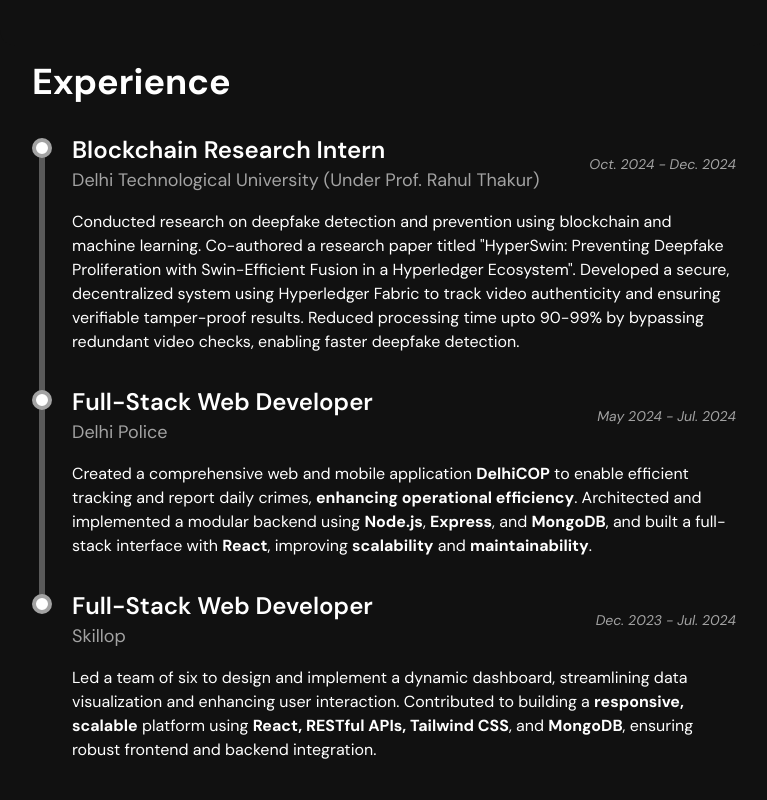
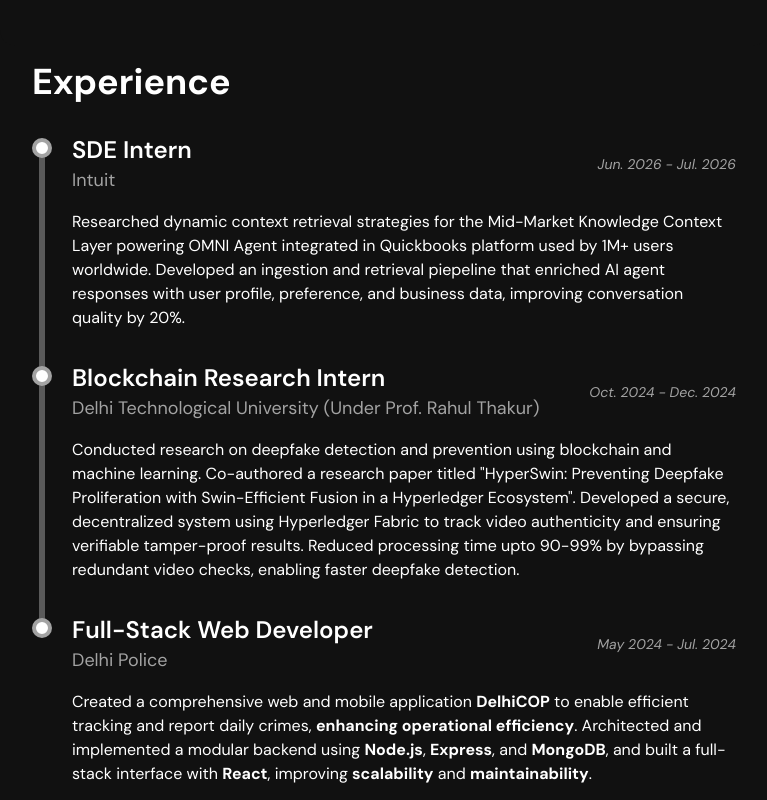
Before and after one commit to kartikbindra/portfolio-kb, a React (Create React App) app: page / in a window 1280 px wide. Shown: the part 720-1520 px from the top of the page, without its empty margins (256-1023 px from the left). Built offline with nearby package versions, Linux system fonts and the light colour scheme.

Commit message:
experience updated

```diff
--- a/src/components/Experience.jsx
+++ b/src/components/Experience.jsx
@@ -2,6 +2,15 @@
 import { Link } from "react-router-dom";
 
 const experiences = [
+  {
+    title: "SDE Intern",
+    company: "Intuit",
+    duration: "Jun. 2026 - Jul. 2026",
+    description: `<p className="mt-2">Researched dynamic context retrieval strategies for the Mid-Market Knowledge Context Layer powering
+OMNI Agent integrated in Quickbooks platform used by 1M+ users worldwide. Developed an ingestion and retrieval piepeline that enriched AI agent responses with user profile, preference,
+and business data, improving conversation quality by 20%.</p>`,
+    website: "https://www.intuit.com",
+  },
   {
     title: "Blockchain Research Intern",
     company: "Delhi Technological University (Under Prof. Rahul Thakur)",
@@ -16,13 +25,13 @@
     description: `<p className="mt-2">Created a comprehensive web and mobile application <a href="https://www.delhicop.in" target="_blank"><b>DelhiCOP</b></a> to enable efficient tracking and report daily crimes, <b>enhancing operational efficiency</b>. Architected and implemented a modular backend using <b>Node.js</b>, <b>Express</b>, and <b>MongoDB</b>, and built a full-stack interface with <b>React</b>, improving <b>scalability</b> and <b>maintainability</b>.</p>`,
     website: "https://www.delhicop.in",
   },
-  {
-    title: "Full-Stack Web Developer",
-    company: "Skillop",
-    duration: "Dec. 2023 - Jul. 2024",
-    description: `<p className="mt-2">Led a team of six to design and implement a dynamic dashboard, streamlining data visualization and enhancing user interaction. Contributed to building a <b>responsive, scalable</b> platform using <b>React, RESTful APIs, Tailwind CSS</b>, and <b>MongoDB</b>, ensuring robust frontend and backend integration.</p>`,
-    website: "https://skillop.in",
-  },
+  // {
+  //   title: "Full-Stack Web Developer",
+  //   company: "Skillop",
+  //   duration: "Dec. 2023 - Jul. 2024",
+  //   description: `<p className="mt-2">Led a team of six to design and implement a dynamic dashboard, streamlining data visualization and enhancing user interaction. Contributed to building a <b>responsive, scalable</b> platform using <b>React, RESTful APIs, Tailwind CSS</b>, and <b>MongoDB</b>, ensuring robust frontend and backend integration.</p>`,
+  //   website: "https://skillop.in",
+  // },
   // {
   //   title: "UI/UX Designer",
   //   company: "BigWig Media",
```
